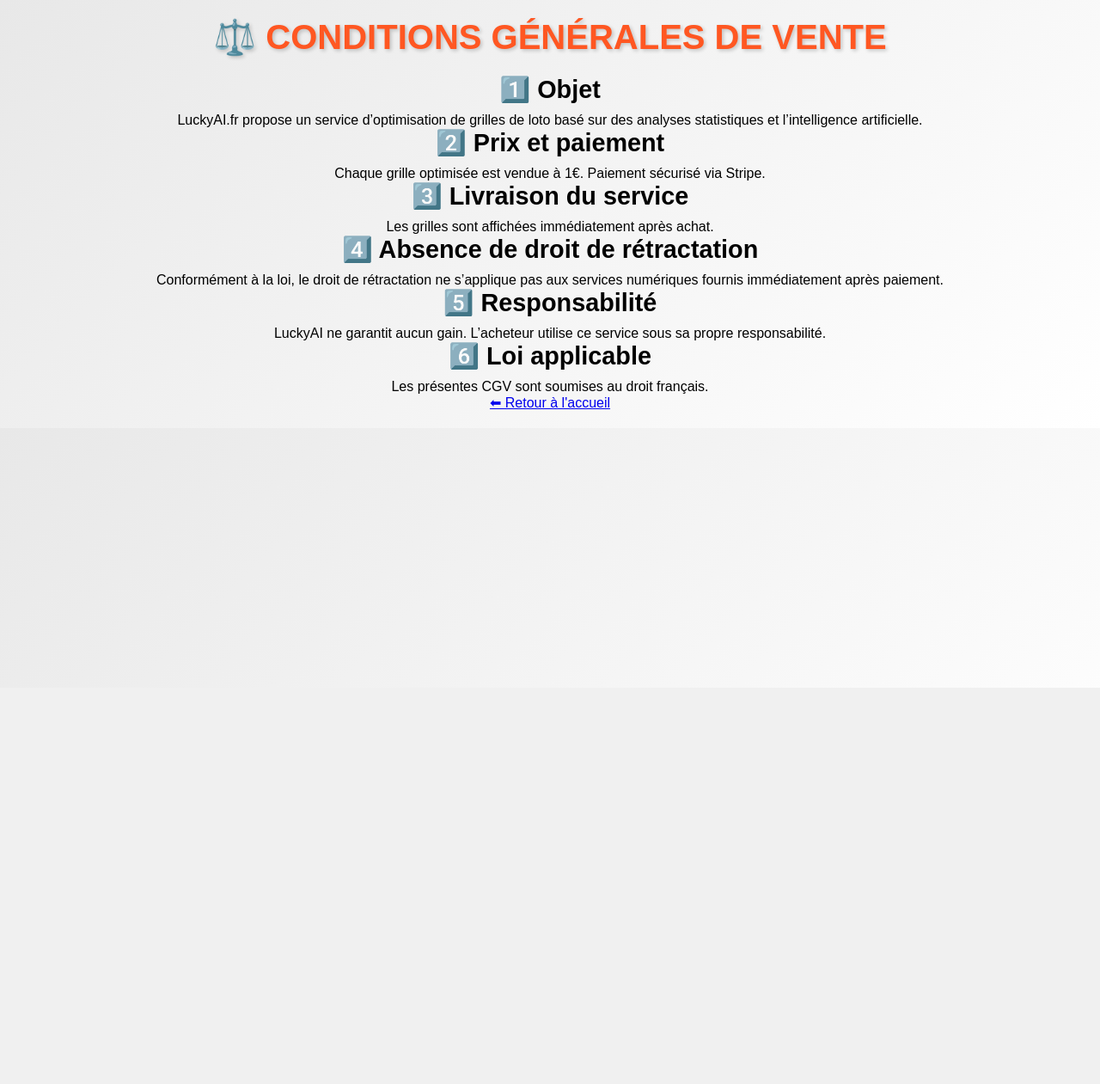
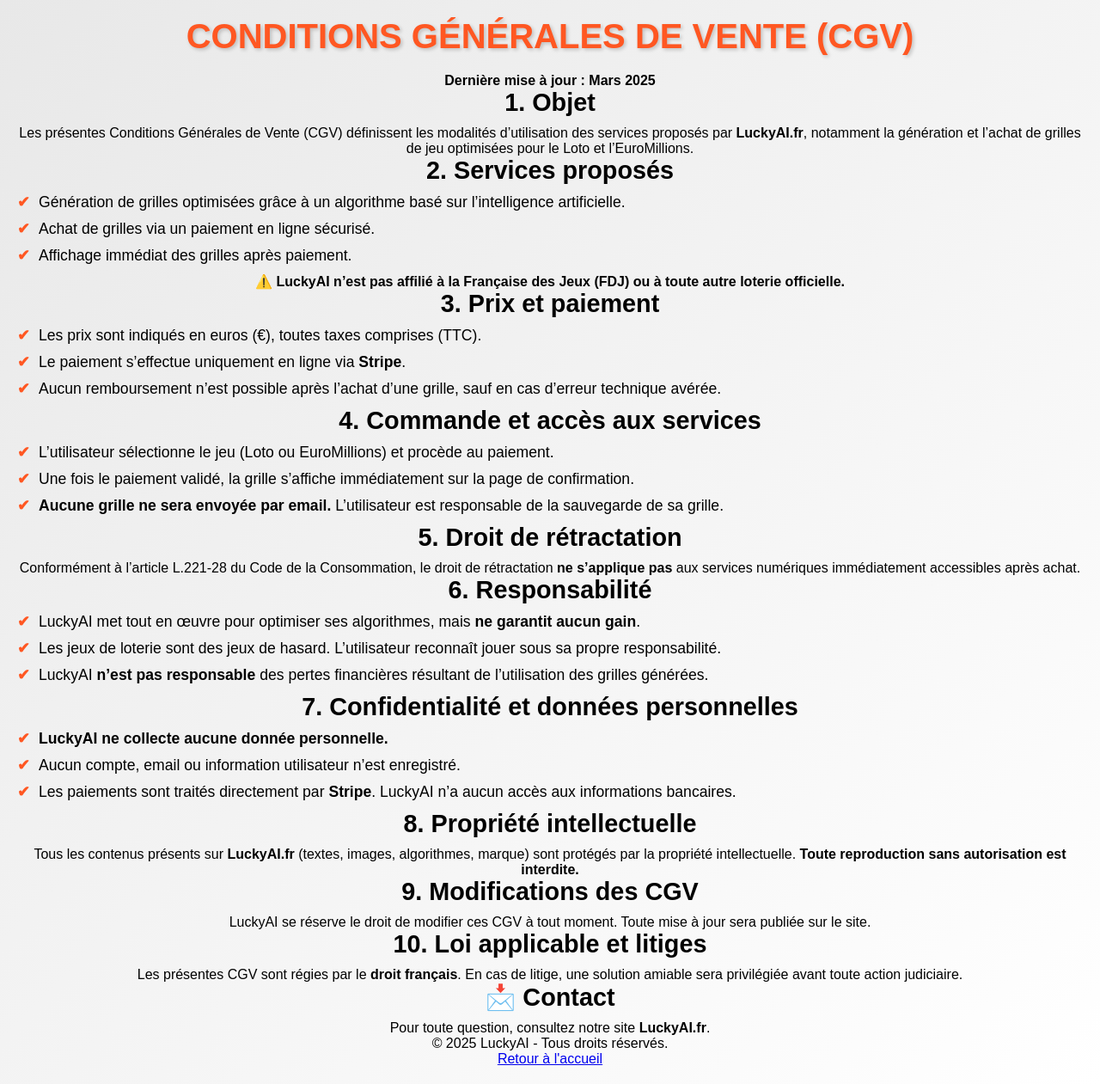
Before and after one commit to changetheworld06/luckyai, a Flask app: page /cgv in a window 1280 px wide. Shown: the whole page at 86% size. Before the commit the page ends 800 px from the top, so only its background shows below. Run offline with Flask 3, Linux system fonts and the light colour scheme; parts of the project's set-up code (start-up, migrations or seed data) failed here and were passed over.

Commit message:
Sauvegarde des changements avant pull

```diff
--- a/templates/cgv.html
+++ b/templates/cgv.html
@@ -3,30 +3,70 @@
 <head>
     <meta charset="UTF-8">
     <meta name="viewport" content="width=device-width, initial-scale=1.0">
-    <title>Conditions Générales de Vente - Lucky AI</title>
+    <title>Conditions Générales de Vente - LuckyAI</title>
     <link rel="stylesheet" href="{{ url_for('static', filename='style.css') }}">
 </head>
 <body>
-    <h1>⚖️ Conditions Générales de Vente</h1>
 
-    <h2>1️⃣ Objet</h2>
-    <p>LuckyAI.fr propose un service d’optimisation de grilles de loto basé sur des analyses statistiques et l’intelligence artificielle.</p>
+    <h1>Conditions Générales de Vente (CGV)</h1>
+    <p><strong>Dernière mise à jour : Mars 2025</strong></p>
 
-    <h2>2️⃣ Prix et paiement</h2>
-    <p>Chaque grille optimisée est vendue à 1€. Paiement sécurisé via Stripe.</p>
+    <h2>1. Objet</h2>
+    <p>Les présentes Conditions Générales de Vente (CGV) définissent les modalités d’utilisation des services proposés par <strong>LuckyAI.fr</strong>, notamment la génération et l’achat de grilles de jeu optimisées pour le Loto et l’EuroMillions.</p>
 
-    <h2>3️⃣ Livraison du service</h2>
-    <p>Les grilles sont affichées immédiatement après achat.</p>
+    <h2>2. Services proposés</h2>
+    <ul>
+        <li>Génération de grilles optimisées grâce à un algorithme basé sur l’intelligence artificielle.</li>
+        <li>Achat de grilles via un paiement en ligne sécurisé.</li>
+        <li>Affichage immédiat des grilles après paiement.</li>
+    </ul>
+    <p><strong>⚠️ LuckyAI n’est pas affilié à la Française des Jeux (FDJ) ou à toute autre loterie officielle.</strong></p>
 
-    <h2>4️⃣ Absence de droit de rétractation</h2>
-    <p>Conformément à la loi, le droit de rétractation ne s’applique pas aux services numériques fournis immédiatement après paiement.</p>
+    <h2>3. Prix et paiement</h2>
+    <ul>
+        <li>Les prix sont indiqués en euros (€), toutes taxes comprises (TTC).</li>
+        <li>Le paiement s’effectue uniquement en ligne via <strong>Stripe</strong>.</li>
+        <li>Aucun remboursement n’est possible après l’achat d’une grille, sauf en cas d’erreur technique avérée.</li>
+    </ul>
 
-    <h2>5️⃣ Responsabilité</h2>
-    <p>LuckyAI ne garantit aucun gain. L’acheteur utilise ce service sous sa propre responsabilité.</p>
+    <h2>4. Commande et accès aux services</h2>
+    <ul>
+        <li>L’utilisateur sélectionne le jeu (Loto ou EuroMillions) et procède au paiement.</li>
+        <li>Une fois le paiement validé, la grille s’affiche immédiatement sur la page de confirmation.</li>
+        <li><strong>Aucune grille ne sera envoyée par email.</strong> L’utilisateur est responsable de la sauvegarde de sa grille.</li>
+    </ul>
 
-    <h2>6️⃣ Loi applicable</h2>
-    <p>Les présentes CGV sont soumises au droit français.</p>
+    <h2>5. Droit de rétractation</h2>
+    <p>Conformément à l’article L.221-28 du Code de la Consommation, le droit de rétractation <strong>ne s’applique pas</strong> aux services numériques immédiatement accessibles après achat.</p>
 
-    <p><a href="/">⬅ Retour à l'accueil</a></p>
+    <h2>6. Responsabilité</h2>
+    <ul>
+        <li>LuckyAI met tout en œuvre pour optimiser ses algorithmes, mais <strong>ne garantit aucun gain</strong>.</li>
+        <li>Les jeux de loterie sont des jeux de hasard. L’utilisateur reconnaît jouer sous sa propre responsabilité.</li>
+        <li>LuckyAI <strong>n’est pas responsable</strong> des pertes financières résultant de l’utilisation des grilles générées.</li>
+    </ul>
+
+    <h2>7. Confidentialité et données personnelles</h2>
+    <ul>
+        <li><strong>LuckyAI ne collecte aucune donnée personnelle.</strong></li>
+        <li>Aucun compte, email ou information utilisateur n’est enregistré.</li>
+        <li>Les paiements sont traités directement par <strong>Stripe</strong>. LuckyAI n’a aucun accès aux informations bancaires.</li>
+    </ul>
+
+    <h2>8. Propriété intellectuelle</h2>
+    <p>Tous les contenus présents sur <strong>LuckyAI.fr</strong> (textes, images, algorithmes, marque) sont protégés par la propriété intellectuelle. <strong>Toute reproduction sans autorisation est interdite.</strong></p>
+
+    <h2>9. Modifications des CGV</h2>
+    <p>LuckyAI se réserve le droit de modifier ces CGV à tout moment. Toute mise à jour sera publiée sur le site.</p>
+
+    <h2>10. Loi applicable et litiges</h2>
+    <p>Les présentes CGV sont régies par le <strong>droit français</strong>. En cas de litige, une solution amiable sera privilégiée avant toute action judiciaire.</p>
+
+    <h2>📩 Contact</h2>
+    <p>Pour toute question, consultez notre site <strong>LuckyAI.fr</strong>.</p>
+
+    <p>© 2025 LuckyAI - Tous droits réservés.</p>
+    <p><a href="/">Retour à l'accueil</a></p>
+
 </body>
 </html>
```
Also changed, not shown: templates/index.html (+11 -2 lines), 2 other files.
